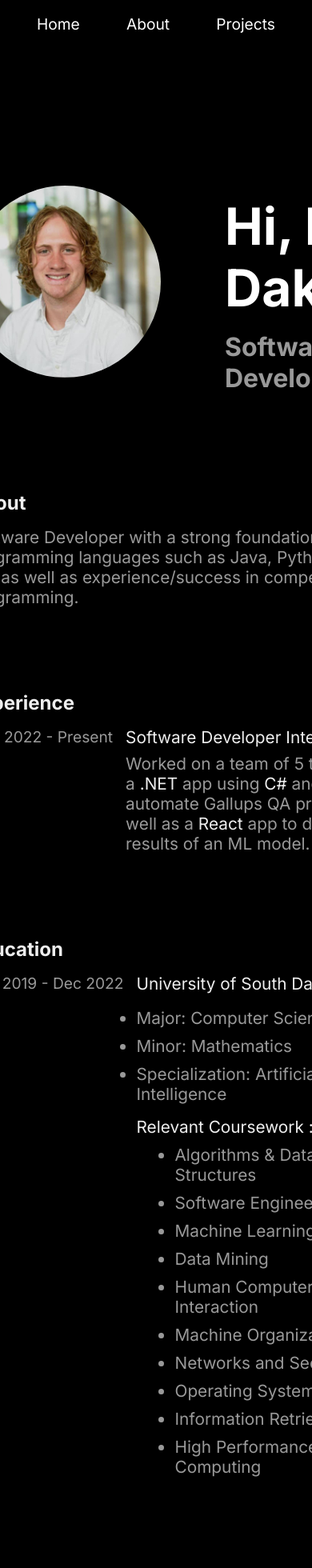
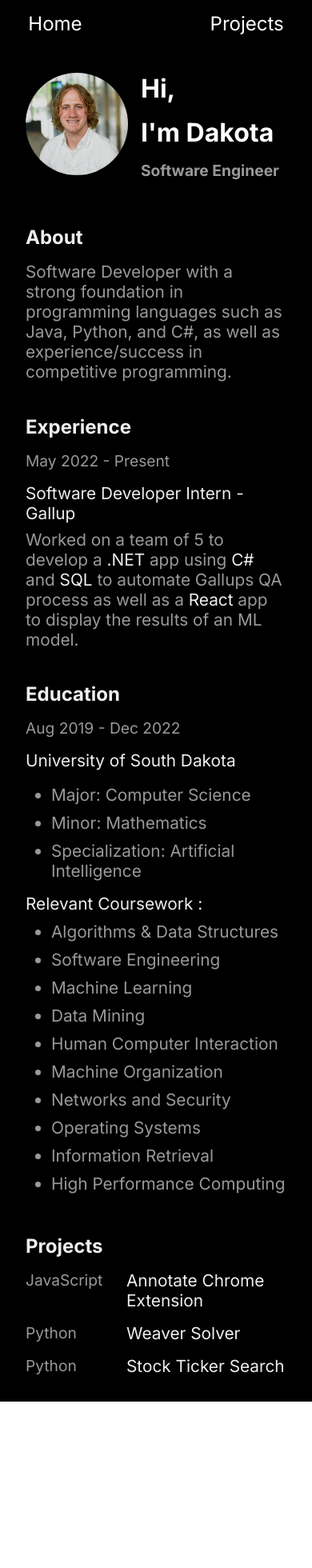
Before and after one commit to dakotasouth/myportweb, a Next.js app: page / in a window 390 px wide. Shown: the top 1960 px of the page at 80% size. After the commit the page ends 1752 px from the top, so only its background shows below. Built offline with nearby package versions, Linux system fonts and the light colour scheme.

Commit message:
implemented mobile usability

```diff
--- a/components/NavBar.js
+++ b/components/NavBar.js
@@ -7,9 +7,7 @@ const NavBar = () => {
       <Link href="/">
         Home
       </Link>
-      <Link href="/">
-        About
-      </Link>
+      <h3></h3>
       <Link href="/projects">
         Projects
       </Link>
--- a/pages/index.js
+++ b/pages/index.js
@@ -11,10 +11,15 @@ export default function Home() {
         <meta name="description" content="Generated by create next app" />
       </Head>
       <div className="home-container">
-        <Image className='circle-image' src={prof} alt="Picture of the author" width={300} height={300} />
         <div className="greeting">
-          <h1>Hi, I&apos;m Dakota</h1>
-          <h2>Software Developer</h2>
+          <div className='image-cont'>
+            <Image className='circle-image' src={prof} alt="Picture of the author" width={300} height={300} />
+          </div>
+          <div className='hi'>
+            <h1>Hi,</h1>
+            <h1>I&apos;m Dakota</h1>
+            <h2>Software Engineer</h2>
+          </div>
         </div>
         <div className='about'>
           <h3>About</h3>
@@ -71,19 +76,19 @@ export default function Home() {
             </div>
           </div>
         </div>
-        <div className='links'>
-          <h3>Links</h3>
-          <div className='link'>
-            <div className='date'><p>Github</p></div>
-            <div className='content'><a href='https://github.com/dakotasouth'>dakotasouth</a></div>
+        <div className='projects'>
+          <h3>Projects</h3>
+          <div className='proj'>
+            <div className='date'><p>JavaScript</p></div>
+            <div className='content'><a href='https://github.com/dakotasouth'>Annotate Chrome Extension</a></div>
           </div>
-          <div className='link'>
-            <div className='date'><p>Github</p></div>
-            <div className='content'><a href='https://github.com/dakotasouth'>dakotasouth</a></div>
+          <div className='proj'>
+            <div className='date'><p>Python</p></div>
+            <div className='content'><a href='https://github.com/dakotasouth'>Weaver Solver</a></div>
           </div>
-          <div className='link'>
-            <div className='date'><p>Github</p></div>
-            <div className='content'><a href='https://github.com/dakotasouth'>dakotasouth</a></div>
+          <div className='proj'>
+            <div className='date'><p>Python</p></div>
+            <div className='content'><a href='https://github.com/dakotasouth'>Stock Ticker Search</a></div>
           </div>
         </div>
       </div>
--- a/styles/Layout.module.css
+++ b/styles/Layout.module.css
@@ -1,280 +1,10 @@
 .main {
   display: flex;
   flex-direction: column;
-  justify-content: space-between;
+  justify-content: center;
   align-items: center;
-  padding: 6rem;
+  padding: 2rem;
   min-height: 100vh;
   font-family: "Inter", sans-serif;
   background-color: black;
 }
-
-.description {
-  display: inherit;
-  justify-content: inherit;
-  align-items: inherit;
-  font-size: 0.85rem;
-  max-width: var(--max-width);
-  width: 100%;
-  z-index: 2;
-  font-family: var(--font-mono);
-}
-
-.description a {
-  display: flex;
-  justify-content: center;
-  align-items: center;
-  gap: 0.5rem;
-}
-
-.description p {
-  position: relative;
-  margin: 0;
-  padding: 1rem;
-  background-color: rgba(var(--callout-rgb), 0.5);
-  border: 1px solid rgba(var(--callout-border-rgb), 0.3);
-  border-radius: var(--border-radius);
-}
-
-.code {
-  font-weight: 700;
-  font-family: var(--font-mono);
-}
-
-.grid {
-  display: grid;
-  grid-template-columns: repeat(4, minmax(25%, auto));
-  width: var(--max-width);
-  max-width: 100%;
-}
-
-.card {
-  padding: 1rem 1.2rem;
-  border-radius: var(--border-radius);
-  background: rgba(var(--card-rgb), 0);
-  border: 1px solid rgba(var(--card-border-rgb), 0);
-  transition: background 200ms, border 200ms;
-}
-
-.card span {
-  display: inline-block;
-  transition: transform 200ms;
-}
-
-.card h2 {
-  font-weight: 600;
-  margin-bottom: 0.7rem;
-}
-
-.card p {
-  margin: 0;
-  opacity: 0.6;
-  font-size: 0.9rem;
-  line-height: 1.5;
-  max-width: 30ch;
-}
-
-.center {
-  display: flex;
-  justify-content: center;
-  align-items: center;
-  position: relative;
-  padding: 4rem 0;
-}
-
-.center::before {
-  background: var(--secondary-glow);
-  border-radius: 50%;
-  width: 480px;
-  height: 360px;
-  margin-left: -400px;
-}
-
-.center::after {
-  background: var(--primary-glow);
-  width: 240px;
-  height: 180px;
-  z-index: -1;
-}
-
-.center::before,
-.center::after {
-  content: '';
-  left: 50%;
-  position: absolute;
-  filter: blur(45px);
-  transform: translateZ(0);
-}
-
-.logo,
-.thirteen {
-  position: relative;
-}
-
-.thirteen {
-  display: flex;
-  justify-content: center;
-  align-items: center;
-  width: 75px;
-  height: 75px;
-  padding: 25px 10px;
-  margin-left: 16px;
-  transform: translateZ(0);
-  border-radius: var(--border-radius);
-  overflow: hidden;
-  box-shadow: 0px 2px 8px -1px #0000001a;
-}
-
-.thirteen::before,
-.thirteen::after {
-  content: '';
-  position: absolute;
-  z-index: -1;
-}
-
-/* Conic Gradient Animation */
-.thirteen::before {
-  animation: 6s rotate linear infinite;
-  width: 200%;
-  height: 200%;
-  background: var(--tile-border);
-}
-
-/* Inner Square */
-.thirteen::after {
-  inset: 0;
-  padding: 1px;
-  border-radius: var(--border-radius);
-  background: linear-gradient(
-    to bottom right,
-    rgba(var(--tile-start-rgb), 1),
-    rgba(var(--tile-end-rgb), 1)
-  );
-  background-clip: content-box;
-}
-
-/* Enable hover only on non-touch devices */
-@media (hover: hover) and (pointer: fine) {
-  .card:hover {
-    background: rgba(var(--card-rgb), 0.1);
-    border: 1px solid rgba(var(--card-border-rgb), 0.15);
-  }
-
-  .card:hover span {
-    transform: translateX(4px);
-  }
-}
-
-@media (prefers-reduced-motion) {
-  .thirteen::before {
-    animation: none;
-  }
-
-  .card:hover span {
-    transform: none;
-  }
-}
-
-/* Mobile */
-@media (max-width: 700px) {
-  .content {
-    padding: 4rem;
-  }
-
-  .grid {
-    grid-template-columns: 1fr;
-    margin-bottom: 120px;
-    max-width: 320px;
-    text-align: center;
-  }
-
-  .card {
-    padding: 1rem 2.5rem;
-  }
-
-  .card h2 {
-    margin-bottom: 0.5rem;
-  }
-
-  .center {
-    padding: 8rem 0 6rem;
-  }
-
-  .center::before {
-    transform: none;
-    height: 300px;
-  }
-
-  .description {
-    font-size: 0.8rem;
-  }
-
-  .description a {
-    padding: 1rem;
-  }
-
-  .description p,
-  .description div {
-    display: flex;
-    justify-content: center;
-    position: fixed;
-    width: 100%;
-  }
-
-  .description p {
-    align-items: center;
-    inset: 0 0 auto;
-    padding: 2rem 1rem 1.4rem;
-    border-radius: 0;
-    border: none;
-    border-bottom: 1px solid rgba(var(--callout-border-rgb), 0.25);
-    background: linear-gradient(
-      to bottom,
-      rgba(var(--background-start-rgb), 1),
-      rgba(var(--callout-rgb), 0.5)
-    );
-    background-clip: padding-box;
-    backdrop-filter: blur(24px);
-  }
-
-  .description div {
-    align-items: flex-end;
-    pointer-events: none;
-    inset: auto 0 0;
-    padding: 2rem;
-    height: 200px;
-    background: linear-gradient(
-      to bottom,
-      transparent 0%,
-      rgb(var(--background-end-rgb)) 40%
-    );
-    z-index: 1;
-  }
-}
-
-/* Tablet and Smaller Desktop */
-@media (min-width: 701px) and (max-width: 1120px) {
-  .grid {
-    grid-template-columns: repeat(2, 50%);
-  }
-}
-
-@media (prefers-color-scheme: dark) {
-  .vercelLogo {
-    filter: invert(1);
-  }
-
-  .logo,
-  .thirteen img {
-    filter: invert(1) drop-shadow(0 0 0.3rem #ffffff70);
-  }
-}
-
-@keyframes rotate {
-  from {
-    transform: rotate(360deg);
-  }
-  to {
-    transform: rotate(0deg);
-  }
-}
--- a/styles/NavBar.module.css
+++ b/styles/NavBar.module.css
@@ -5,14 +5,15 @@
     color: #fff;
     display: flex;
     align-items: center;
-    justify-content: space-around;
-    font-size: 1.2rem;
+    justify-content: center;
+    gap: 10rem;
+    font-size: 1.5rem;
     font-family: 'Inter', sans-serif;
 }
 
-.nav ul {
-    display: flex;
-    justify-content: center;
-    align-items: center;
-    list-style: none;
+@media screen and (max-width: 768px) {
+    .nav {
+        gap: 5rem;
+        font-size: 1.5rem;
+    }
 }
--- a/styles/globals.css
+++ b/styles/globals.css
@@ -43,17 +43,12 @@ a {
   text-decoration: none;
 }
 
-@media (prefers-color-scheme: dark) {
-  html {
-    color-scheme: dark;
-  }
-}
-
 h1 {
   font-size: 4rem;
   font-weight: 700;
   margin-bottom: 1rem;
   color: white;
+  display: inline-block;
 }
 
 h2 {
@@ -61,6 +56,8 @@ h2 {
   font-weight: 700;
   margin-bottom: 1rem;
   color: var(--ter-color);
+  display: inline-block;
+
 }
 
 h3 {
@@ -69,48 +66,41 @@ h3 {
 }
 
 .home-container {
-  display: grid;
-  grid-template-areas:
-    'circle-image greeting'
-    'about about'
-    'exp exp'
-    'education education'
-    'links links';
-  grid-template-columns: 1fr 3fr;
-  grid-gap: 5rem;
-  padding: 1rem;
+  display: flex;
+  flex-flow: column;
+  gap: 1rem;
   margin-top: 3vh;
-  max-width: 500px;
+  width: 30%;
 }
 
 .circle-image {
-  grid-area: circle-image;
   border-radius: 50%;
-  justify-self: right;
-  align-self: center;
-  width: 15rem;
-  height: 15rem;
+  width: 10rem;
+  height: 10rem;
 }
 
 .greeting {
-  grid-area: greeting;
+  display: flex;
+  flex-direction: row;
+  justify-content: space-between;
+  align-items: top;
+  gap: 1rem;
+  font-size: 1.3rem;
+}
+
+.image-cont{
+  display: flex;
+  flex-direction: row;
+  gap: 1rem;
+}
+
+.hi {
   display: flex;
   flex-direction: column;
-  justify-content: center;
-  align-items: left;
-  margin-top: 3rem;
-}
-
-.main {
-  grid-area: main;
-  display: flex;
-  flex-direction: column;
-  justify-content: center;
-  align-items: center;
+  width: 21rem;
 }
 
 .about {
-  grid-area: about;
   display: flex;
   flex-direction: column;
   justify-items: top;
@@ -124,7 +114,6 @@ h3 {
 }
 
 .exp {
-  grid-area: exp;
   display: flex;
   flex-direction: column;
   justify-items: top;
@@ -165,7 +154,6 @@ h3 {
 }
 
 .education {
-  grid-area: education;
   display: flex;
   flex-direction: column;
   justify-items: top;
@@ -209,7 +197,7 @@ h3 {
   margin-left: 3rem;
 }
 
-.links {
+.projects {
   grid-area: links;
   display: flex;
   flex-direction: column;
@@ -222,10 +210,40 @@ h3 {
   font-size: 1.3rem;
 }
 
-.link {
+.proj {
   display: flex;
   flex-direction: row;
   align-items: top;
-  gap: 10rem;
+  gap: 6rem;
   font-size: 1.3rem;
 }
+
+.proj p {
+  width: 30px;
+}
+
+@media screen and (max-width: 768px) {
+  .home-container{
+    width: 100%;
+    margin: 0;
+  }
+  h1 {
+    font-size: 2rem;
+  }
+  h2 {
+    font-size: 1.2rem;
+  }
+  .circle-image {
+    width: 8rem;
+    height: 8rem;
+  }
+  .exp-1{
+    flex-direction: column;
+  }
+  .education-1 {
+    flex-direction: column;
+  }
+  .education li {
+    margin-left: 2rem;
+  }
+}
```
